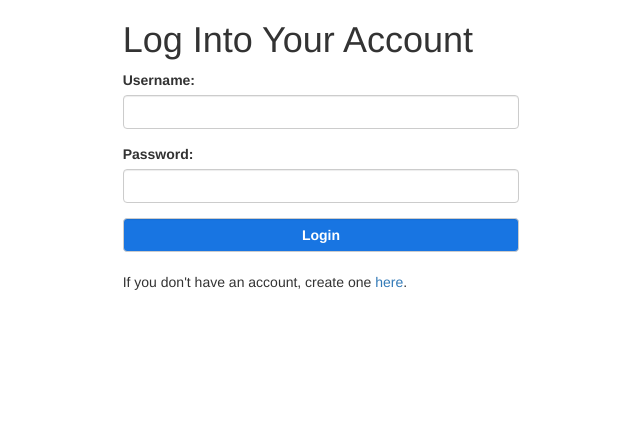
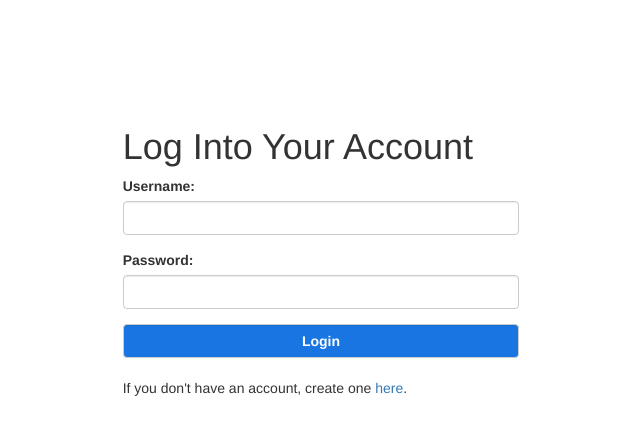
Before and after one commit to nedesai/Cyberman-Baby-Helmet, a Flask app: template web_app/templates/signin.html in a window 1280 px wide. Shown: the top 435 px of the page, without its empty margins (319-959 px from the left). Run offline with Flask 2, Linux system fonts and the light colour scheme; the template is opened without the code that fills it, so the values that code supplies are empty; some libraries are stand-ins or nearby versions.

Commit message:
update style

```diff
--- a/web_app/static/css/style.css
+++ b/web_app/static/css/style.css
@@ -7,10 +7,19 @@ body {
 	height:100%;
 }
 
-#login_submit {
+.login-form, .create-account-form{
+	margin-top: 8.33%;
+}
+
+#login_submit, #create_submit {
 	color: white;
 	font-weight: bold;
 	background-color: #1875e2;
+}
+
+#cancel_create{
+	color: white;
+	font-weight: bold;
 }
 
 .error {
```
